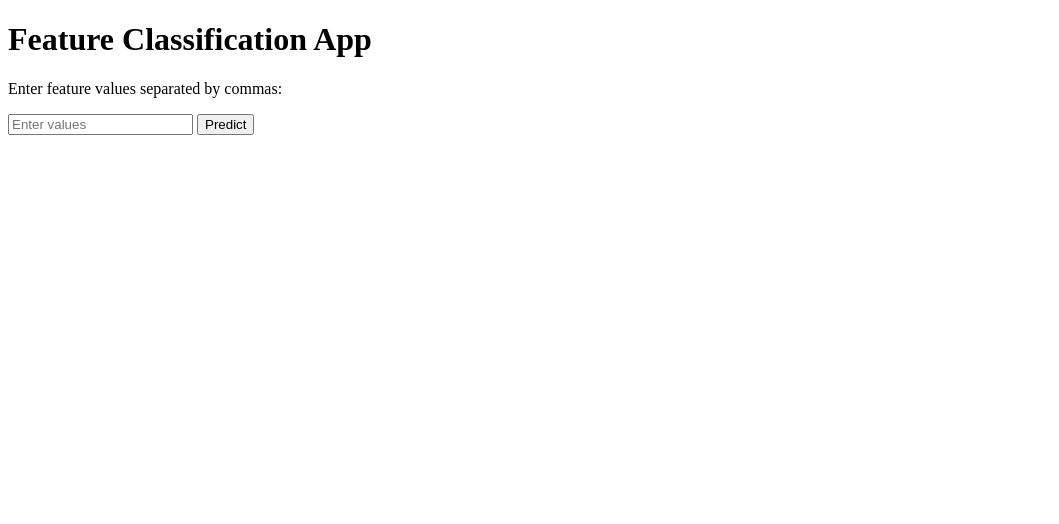
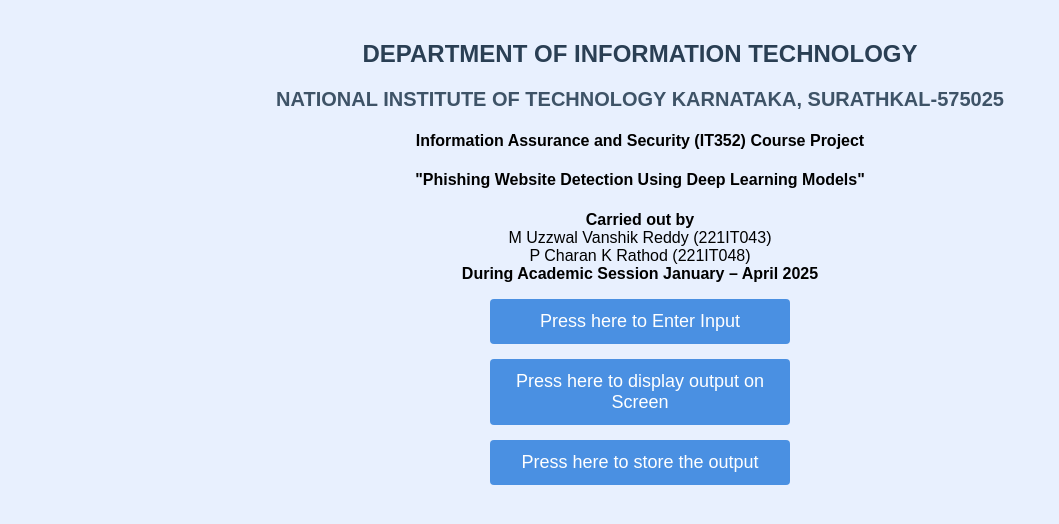
Before and after one commit to XplorerDiaz/Phishing-URL, a Flask app: page / in a window 1280 px wide. Shown: the top 524 px of the page, without its empty margins (0-1059 px from the left). Run offline with Flask 3, Linux system fonts and the light colour scheme; parts of the project's set-up code (start-up, migrations or seed data) failed here and were passed over.

Commit message:
Update index.html

```diff
--- a/templates/index.html
+++ b/templates/index.html
@@ -1,30 +1,138 @@
 <!DOCTYPE html>
 <html lang="en">
 <head>
-    <meta charset="UTF-8">
-    <meta name="viewport" content="width=device-width, initial-scale=1.0">
-    <title>Feature Classification</title>
+  <meta charset="UTF-8" />
+  <meta name="viewport" content="width=device-width, initial-scale=1.0" />
+  <title>Information Assurance and Security (IT352) Project</title>
+  <style>
+    body {
+      background-color: #e8f0fe;
+      text-align: center;
+      font-family: Arial, sans-serif;
+      margin: 0;
+      padding: 0;
+    }
+    .container {
+      padding: 20px;
+      margin: 0 auto;
+      max-width: 800px;
+    }
+    .title {
+      font-weight: bold;
+      font-size: 24px;
+      color: #2a3f54;
+    }
+    .subtitle {
+      font-size: 20px;
+      margin-top: 10px;
+      color: #3e5367;
+    }
+    .button {
+      display: block;
+      width: 300px;
+      padding: 12px;
+      margin: 15px auto;
+      background-color: #4a90e2;
+      color: white;
+      border: none;
+      cursor: pointer;
+      font-size: 18px;
+      border-radius: 4px;
+      transition: background-color 0.3s ease;
+    }
+    .button:hover {
+      background-color: #357ABD;
+    }
+    /* Highlighted result area hidden by default */
+    #result {
+      display: none;
+      margin-top: 20px;
+      padding: 15px;
+      background-color: #fff3cd;
+      border: 2px solid #ffeeba;
+      border-radius: 4px;
+      color: #856404;
+      font-size: 20px;
+      white-space: pre-line;
+    }
+  </style>
   <script>
-        async function predict() {
-            let inputUrl = document.getElementById("input").value; // Keep as string
+    // Global variables to hold the input URL and prediction value
+    let inputUrl = "";
+    let predictionVal = "";
 
+    async function enterInput() {
+      let inputData = prompt("Enter feature values separated by commas:");
+      if (inputData) {
+        inputUrl = inputData;  // Store the raw input globally
+        let resultDiv = document.getElementById("result");
+        resultDiv.style.display = "block"; // Reveal the result box
+        // Display the input in the result element
+        resultDiv.innerText = "Input URL: " + inputUrl;
+      }
+    }
+
+    async function displayOutput() {
+      // Use the global inputUrl variable as the input
       let response = await fetch("/predict", {
         method: "POST",
         headers: { "Content-Type": "application/json" },
-                body: JSON.stringify({ input_data: inputUrl })  // Send as string
+        body: JSON.stringify({ input_data: inputUrl })
       });
 
       let result = await response.json();
-            document.getElementById("result").innerText = result.error ? "Error: " + result.error : "Prediction: " + result.prediction;
+      // Save the prediction globally
+      predictionVal = result.error ? "" : result.prediction;
+
+      // Check the prediction value and convert it to text accordingly
+      let predictionText = "";
+      if (result.error) {
+        predictionText = "Error: " + result.error;
+      } else {
+        predictionText = (predictionVal == "1" || predictionVal == 1) ? "benign" : "Phishing";
+      }
+
+      let resultDiv = document.getElementById("result");
+      resultDiv.style.display = "block"; // Ensure the result box is visible
+      // Display both the input URL and the prediction in the highlighted box
+      resultDiv.innerText = "Input URL: " + inputUrl + "\nPrediction: " + predictionText;
+    }
+
+    function storeOutput() {
+      // Get the content from the result element
+      let outputContent = document.getElementById("result").innerText;
+
+      // Create a Blob with the output content
+      let blob = new Blob([outputContent], { type: "text/plain" });
+
+      // Create a download link for the Blob
+      let downloadLink = document.createElement("a");
+      downloadLink.href = window.URL.createObjectURL(blob);
+      downloadLink.download = "output.txt";
+
+      // Append the link, trigger click, and then remove it
+      document.body.appendChild(downloadLink);
+      downloadLink.click();
+      document.body.removeChild(downloadLink);
     }
   </script>
-
 </head>
 <body>
-    <h1>Feature Classification App</h1>
-    <p>Enter feature values separated by commas:</p>
-    <input type="text" id="input" placeholder="Enter values">
-    <button onclick="predict()">Predict</button>
-    <h2 id="result"></h2>
+  <div class="container">
+    <h2 class="title">DEPARTMENT OF INFORMATION TECHNOLOGY</h2>
+    <h3 class="subtitle">NATIONAL INSTITUTE OF TECHNOLOGY KARNATAKA, SURATHKAL-575025</h3>
+    <h4>Information Assurance and Security (IT352) Course Project</h4>
+    <h4>"Phishing Website Detection Using Deep Learning Models"</h4>
+    <p>
+      <strong>Carried out by</strong><br />
+      M Uzzwal Vanshik Reddy (221IT043)<br />
+      P Charan K Rathod (221IT048)<br />
+      <strong>During Academic Session January – April 2025</strong>
+    </p>
+    <button class="button" onclick="enterInput()">Press here to Enter Input</button>
+    <button class="button" onclick="displayOutput()">Press here to display output on Screen</button>
+    <button class="button" onclick="storeOutput()">Press here to store the output</button>
+    <div id="result"></div>
+  </div>
 </body>
 </html>
```
Lines whose indentation alone changed are shown as unchanged.
